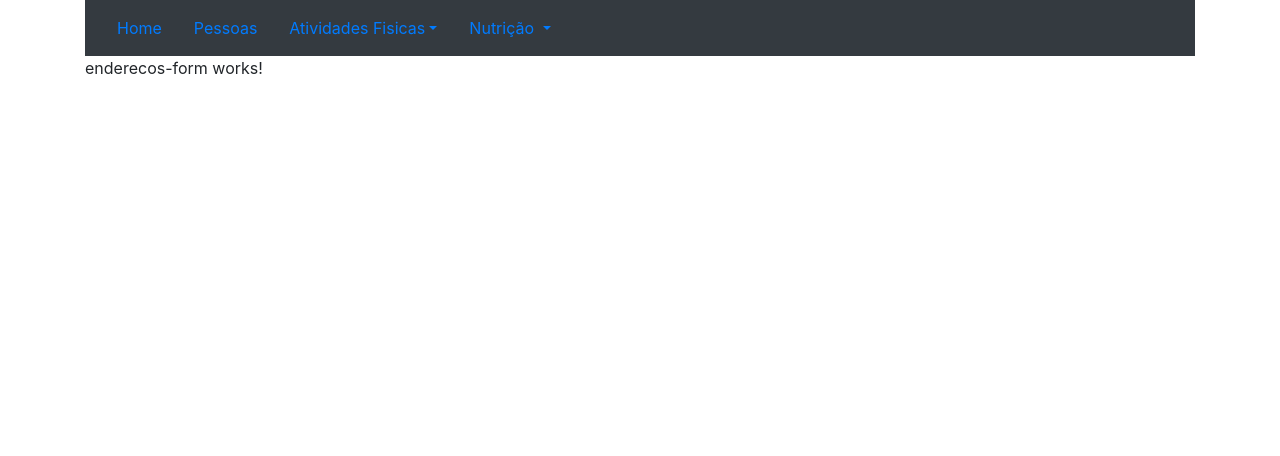
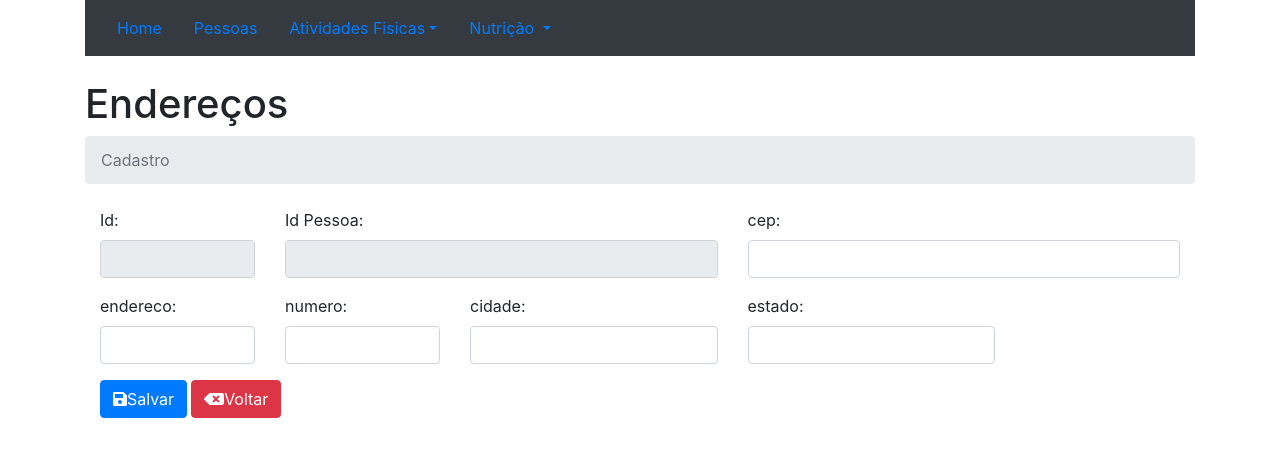
Before and after one commit to policarpi/Front-chicken, an Angular app: page /enderecoForm in a window 1280 px wide. Shown: the top 456 px of the page. Built offline with nearby package versions, Linux system fonts and the light colour scheme.

Commit message:
Endereco

```diff
--- a/src/app/nutricao/alimentosrestricao/alimentosrestricao-form/alimentosrestricao-form.component.html
+++ b/src/app/nutricao/alimentosrestricao/alimentosrestricao-form/alimentosrestricao-form.component.html
@@ -26,8 +26,8 @@
                     <select class="form-control" [ngModelOptions]="{standalone: true}"
                     [(ngModel)]="alimentoRestrito.idAlimentos">
                         <option >Selecione..</option>
-                        <option *ngFor="let MeusAlimentos of alimentos" ngValue="MeusAlimentos.id">
-                          {{ MeusAlimentos.id }} - {{ MeusAlimentos.nome }} - {{ MeusAlimentos.descricao }}
+                        <option *ngFor="let meusAlimentos of alimentos" [ngValue]="meusAlimentos.id">
+                         {{ meusAlimentos.nome }}
 
                         </option>
                     </select>
--- a/src/app/nutricao/alimentosrestricao/alimentosrestricao-lista/alimentosrestricao-lista.component.html
+++ b/src/app/nutricao/alimentosrestricao/alimentosrestricao-lista/alimentosrestricao-lista.component.html
@@ -1,4 +1,4 @@
-<h1 class="mt-4">Alimentos Restricao</h1>
+<h1 class="mt-4">Alimentos/Restricao</h1>
 <ol class="breadcrumb mb-4">
   <li class="breadcrumb-item active">Consulta</li>
 </ol>
@@ -39,10 +39,10 @@
       <table class="table">
         <thead>
           <tr>
-            <th>alimentosRestricao</th>
-            <th>alimento</th>
-            <th>RestricaoAlimentar</th>
-            <th></th>
+            <th>ID:</th>
+            <th>Nome do Alimento</th>
+            <th>Tipo de Restrição</th>
+            <th>Descrição</th>
           </tr>
         </thead>
         <tbody>
@@ -50,7 +50,7 @@
             <td>{{ minhaLista.id}}</td>
             <td>{{ minhaLista.alimentos.nome }} </td>
             <td>{{ minhaLista.restricaoAlimentar.nome }}</td>
-
+            <td>{{ minhaLista.restricaoAlimentar.descricao }}</td>
             <td>
               <button class="btn btn-primary" routerLink="/alimentosRestricaoForm/{{ minhaLista.id }}">
                 <i class="fa fa-pen-square"></i>
--- a/src/app/registros/enderecos/enderecos-form/enderecos-form.component.html
+++ b/src/app/registros/enderecos/enderecos-form/enderecos-form.component.html
@@ -1 +1,91 @@
-<p>enderecos-form works!</p>
+<h1 class="mt-4">Endereços</h1>
+<ol class="breadcrumb mb-4">
+  <li class="breadcrumb-item active">Cadastro</li>
+</ol>
+
+<div class="container">
+  <form #pessoasForm="ngForm" (ngSubmit)="gravarEndereco()">
+
+    <div class="row">
+      <div class="col-md-12">
+        <div class="alert alert-success" role="alert" *ngIf="sucesso == true">
+          Pessoa salva/atualizada com sucesso!!!
+        </div>
+
+        <div class="alert alert-danger" role="alert" *ngFor="let meuErro of errosApi">
+          {{ meuErro }}
+        </div>
+      </div>
+    </div>
+
+    <div class="row">
+      <div class="col-md-2">
+        <div class="form-group">
+          <label>Id:</label>
+          <input type="text" class="form-control" disabled=true [(ngModel)]="endereco.id" name="id">
+        </div>
+      </div>
+
+      <div class="col-md-5">
+        <div class="form-group">
+          <label>Id Pessoa:</label>
+          <input type="text" class="form-control" disabled=true [(ngModel)]="endereco.idPessoa" name="idPessoa">
+        </div>
+      </div>
+
+      <div class="col-md-5">
+        <div class="form-group">
+          <label>cep:</label>
+          <input type="text" class="form-control" [(ngModel)]="endereco.cep" name="cep">
+        </div>
+      </div>
+    </div>
+
+    <div class="row">
+      <div class="col-md-2">
+        <div class="form-group">
+          <label>endereco:</label>
+          <input type="text" class="form-control" [(ngModel)]="endereco.endereco" name="dataNascimento">
+        </div>
+      </div>
+
+      <div class="col-md-2">
+        <div class="form-group">
+          <label>numero:</label>
+          <input type="text" class="form-control" [(ngModel)]="endereco.numero" name="eMail">
+        </div>
+      </div>
+
+      <div class="col-md-3">
+        <div class="form-group">
+          <label>cidade:</label>
+          <input type="text" class="form-control" [(ngModel)]="endereco.cidade" name="cpf">
+        </div>
+      </div>
+
+      <div class="col-md-3">
+        <div class="form-group">
+          <label>estado:</label>
+          <input type="text" class="form-control" [(ngModel)]="endereco.estado" name="cpf">
+        </div>
+      </div>
+    </div>
+
+    <div class="row">
+      <div class="col-md-4">
+        <button type="submit" class="btn btn-primary" *ngIf="!endereco.id">
+          <i class="fa fa-save"></i>Salvar
+        </button>
+
+        <button type="submit" class="btn btn-primary" *ngIf="endereco.id">
+          <i class="fa fa-sync-alt"></i>Atualizar
+        </button>
+
+        <button type="button" class="btn btn-danger ml-1" (click)="voltarParaListagem()">
+          <i class="fa fa-backspace"></i>Voltar
+        </button>
+      </div>
+    </div>
+
+  </form>
+</div>
--- a/src/app/registros/enderecos/enderecos-form/enderecos-form.component.ts
+++ b/src/app/registros/enderecos/enderecos-form/enderecos-form.component.ts
@@ -1,4 +1,8 @@
+import { EnderecosService } from './../../../enderecos.service';
 import { Component, OnInit } from '@angular/core';
+import { Endereco } from '../enderecos';
+import { ActivatedRoute, Params, Router } from '@angular/router';
+import { Observable } from 'rxjs';
 
 @Component({
   selector: 'app-enderecos-form',
@@ -7,9 +11,60 @@ import { Component, OnInit } from '@angular/core';
 })
 export class EnderecosFormComponent implements OnInit {
 
-  constructor() { }
+  endereco: Endereco;
+  sucesso: boolean = false;
+  errosApi: string[];
+  id: number;
+
+  constructor(private enderecosService: EnderecosService,
+              private rota: Router,
+              private rotaAtiva: ActivatedRoute) {
+    this.endereco = new Endereco();
+  }
 
   ngOnInit(): void {
+
+     let params: Observable<Params>=this.rotaAtiva.params;
+
+     params.subscribe(parametrosRecebidos=>{
+       this.id = parametrosRecebidos['id'];
+       if(this.id){
+          this.enderecosService.getEnderecoById(this.id)
+          .subscribe(respostaComSucesso=>{
+            this.endereco = respostaComSucesso;
+          }, respostaComErro=>{
+            this.endereco = new Endereco();
+          })
+       }
+     })
   }
 
+  gravarEndereco() {
+    if (this.id) {
+      this.enderecosService
+        .atualizarEndereco(this.endereco)
+        .subscribe(respostaComSucesso => {
+          this.sucesso = true;
+          this.errosApi = null;
+        }, respostaComErro => {
+          this.sucesso = false;
+          this.errosApi = respostaComErro.error.erros;
+        })
+    } else {
+      this.enderecosService
+        .salvarEndereco(this.endereco)
+        .subscribe(respostaComSucesso => {
+          this.sucesso = true;
+          this.errosApi = null;
+          this.endereco = respostaComSucesso;
+        }, respostaComErro => {
+          this.sucesso = false;
+          this.errosApi = respostaComErro.error.erros;
+        })
+    }
+  }
+
+  voltarParaListagem() {
+    this.rota.navigate(['/enderecoLista']);
+  }
 }
--- a/src/app/registros/pessoas/pessoas-form/pessoas-form.component.html
+++ b/src/app/registros/pessoas/pessoas-form/pessoas-form.component.html
@@ -65,7 +65,7 @@
     </div>
 
     <div class="row">
-      <div class="col-md-4">
+      <div class="col-md-6">
         <button type="submit" class="btn btn-primary" *ngIf="!pessoa.id">
           <i class="fa fa-save"></i>Salvar
         </button>
@@ -81,4 +81,8 @@
     </div>
 
   </form>
+  <br>
+
 </div>
+
+ <app-enderecos-form></app-enderecos-form>
--- a/src/app/registros/pessoas/pessoas-form/pessoas-form.component.ts
+++ b/src/app/registros/pessoas/pessoas-form/pessoas-form.component.ts
@@ -67,4 +67,8 @@ export class PessoasFormComponent implements OnInit {
   voltarParaListagem() {
     this.minhaRota.navigate(['/pessoasLista']);
   }
+
+  enderecosForm(){
+    this.minhaRota.navigate(['/enderecoForm']);
+  }
 }
--- a/src/app/registros/pessoas/pessoas.module.ts
+++ b/src/app/registros/pessoas/pessoas.module.ts
@@ -6,6 +6,7 @@ import { PessoasRoutingModule } from './pessoas-routing.module';
 import { PessoasFormComponent } from './pessoas-form/pessoas-form.component';
 import { PessoasListaComponent } from './pessoas-lista/pessoas-lista.component';
 import { FormsModule } from '@angular/forms';
+import { EnderecosModule } from '../enderecos/enderecos.module';
 
 
 @NgModule({
@@ -14,7 +15,8 @@ import { FormsModule } from '@angular/forms';
     CommonModule,
     PessoasRoutingModule,
     FormsModule,
-    RouterModule
+    RouterModule,
+    EnderecosModule
   ], exports: [
     PessoasFormComponent,
     PessoasListaComponent
```
